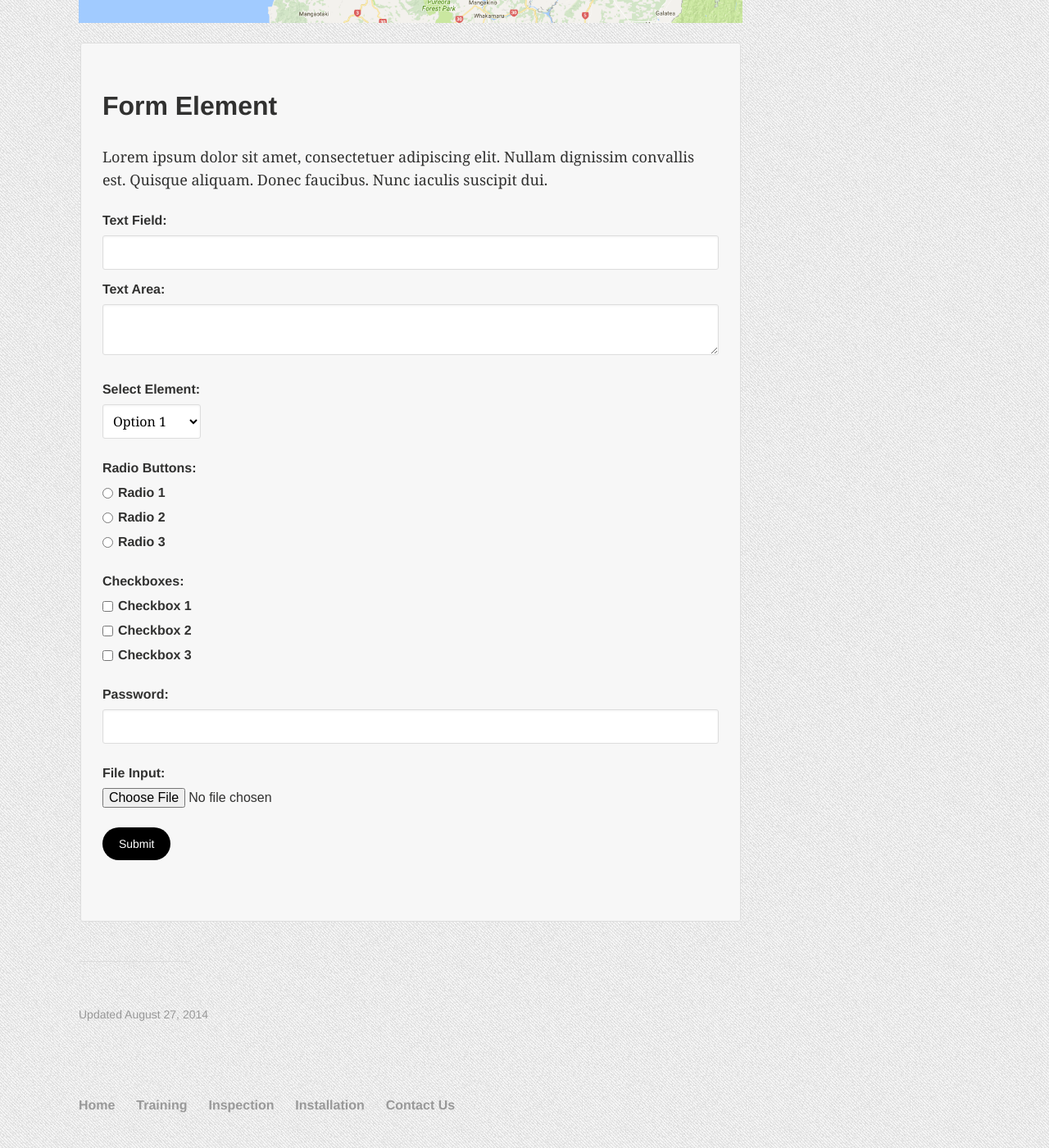
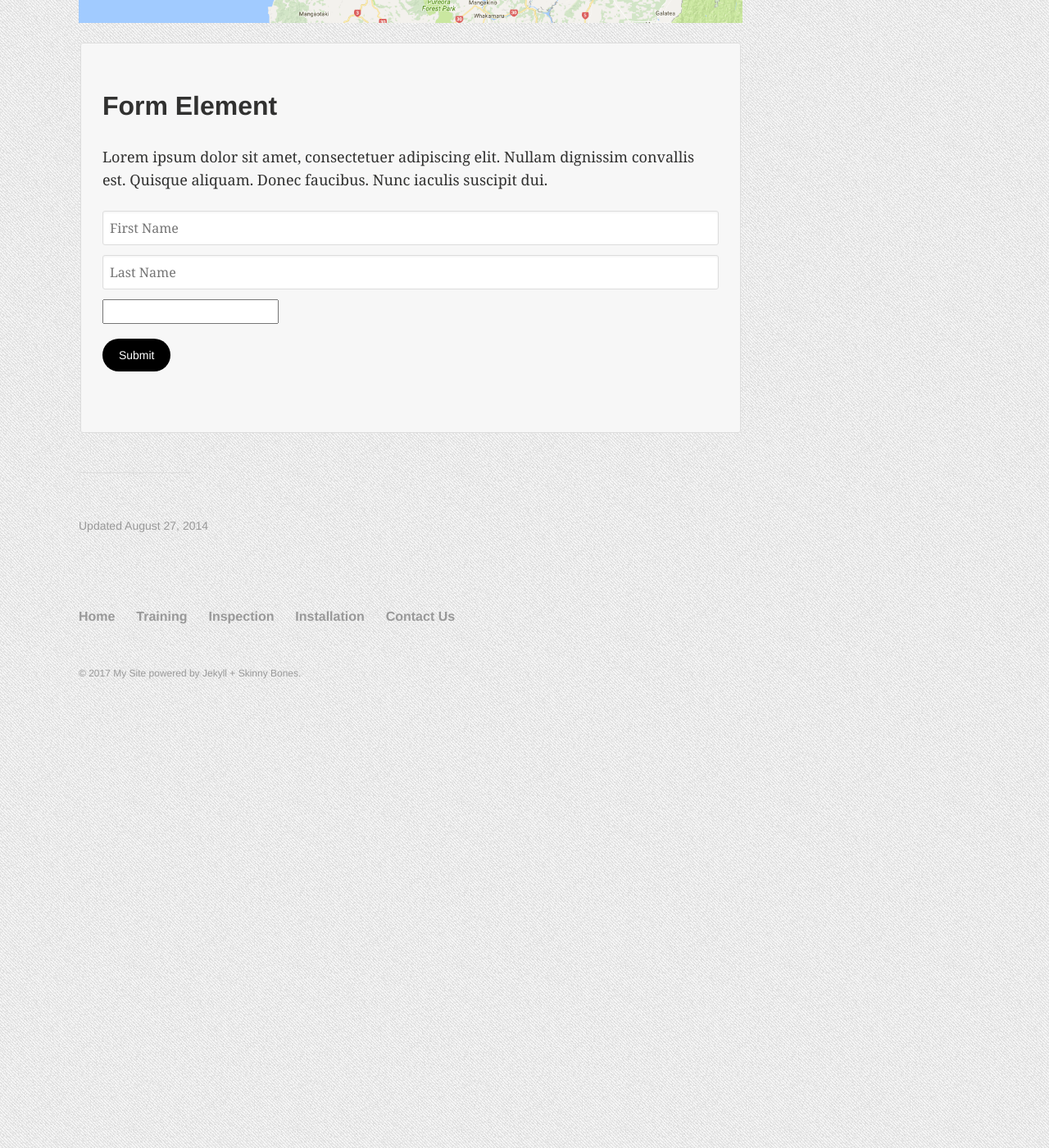
Before and after one commit to DarrenHobern/limerice, a Jekyll site: the page built from contact/index.md, in a window 1280 px wide and 1400 px high, scrolled down 621 px. Shown: the whole window at 82% size. Built offline with Jekyll 4.4.1, drawn with Linux system fonts in a browser that asks for light colours.

Commit message:
Updated contact page to use includes

```diff
--- /dev/null
+++ b/_includes/contact.html
@@ -0,0 +1,17 @@
+Having been in the Electrical industry for over 30 years, we are excited to be able to offer the following services to backup both Home owners and Electrical contractors.
+![map]({{site.url}}/images/range-map.png)
+<fieldset>
+	<form action="">
+		<h2>Form Element</h2>
+		<p>Lorem ipsum dolor sit amet, consectetuer adipiscing elit. Nullam dignissim convallis est. Quisque aliquam. Donec faucibus. Nunc iaculis suscipit dui.</p>
+
+    <input type="text" name="firstname" title="First Name" placeholder="First Name" required="true"/>
+    <input type="text" name="lastname" title="Last Name" placeholder="Last Name" required="true"/>
+    <input type="text_area" name="contactmessage" title="Message" required="true" />
+
+
+		<p>
+			<input class="btn" type="submit" value="Submit" />
+		</p>
+	</form>
+</fieldset>
--- a/contact/index.md
+++ b/contact/index.md
@@ -11,53 +11,5 @@ image:
 share: false
 ads: false
 ---
-Having been in the Electrical industry for over 30 years, we are excited to be able to offer the following services to backup both Home owners and Electrical contractors.
-![map]({{site.url}}/images/range-map.png)
-<fieldset>
-	<form>
-		<h2>Form Element</h2>
-		<p>Lorem ipsum dolor sit amet, consectetuer adipiscing elit. Nullam dignissim convallis est. Quisque aliquam. Donec faucibus. Nunc iaculis suscipit dui.</p>
-		<label for="text_field">Text Field:</label>
-		<input type="text" id="text_field" />
-		<label for="text_area">Text Area:</label>
-		<textarea id="text_area"></textarea>
-		<p>
-			<label for="select_element">Select Element:</label>
-			<select name="select_element">
-				<optgroup label="Option Group 1">
-					<option value="1">Option 1</option>
-					<option value="2">Option 2</option>
-					<option value="3">Option 3</option>
-				</optgroup>
-				<optgroup label="Option Group 2">
-					<option value="1">Option 1</option>
-					<option value="2">Option 2</option>
-					<option value="3">Option 3</option>
-				</optgroup>
-			</select>
-		</p>
-		<p>
-			<label for="radio_buttons">Radio Buttons:</label>
-			<label><input type="radio" class="radio" name="radio_button" value="radio_1" />Radio 1</label>
-			<label><input type="radio" class="radio" name="radio_button" value="radio_2" />Radio 2</label>
-			<label><input type="radio" class="radio" name="radio_button" value="radio_3" />Radio 3</label>
-		</p>
-		<p>
-			<label for="checkboxes">Checkboxes:</label>
-			<label><input type="checkbox" class="checkbox" name="checkboxes" value="check_1" />Checkbox 1</label>
-			<label><input type="checkbox" class="checkbox" name="checkboxes" value="check_2" />Checkbox 2</label>
-			<label><input type="checkbox" class="checkbox" name="checkboxes" value="check_3" />Checkbox 3</label>
-		</p>
-		<p>
-			<label for="password">Password:</label>
-			<input type="password" class="password" name="password" />
-		</p>
-		<p>
-			<label for="file">File Input:</label>
-			<input type="file" class="file" name="file" />
-		</p>
-		<p>
-			<input class="btn" type="submit" value="Submit" />
-		</p>
-	</form>
-</fieldset>
+
+{% include  contact.html %}
```
